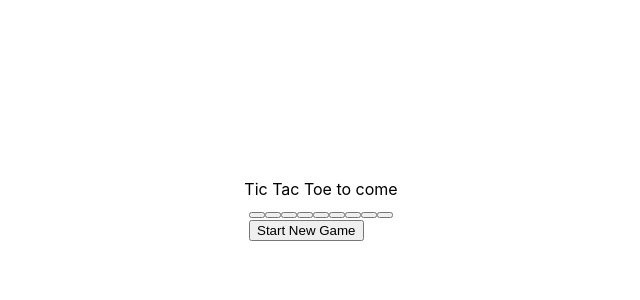
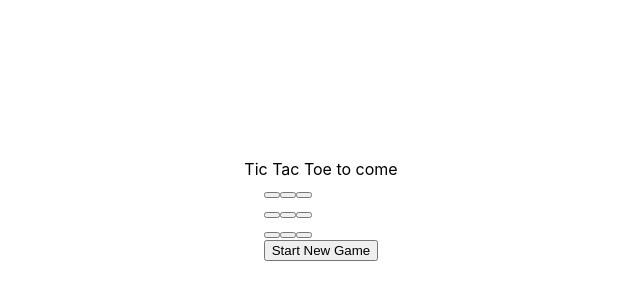
Before and after one commit to MagdalenaHenke/tictactoe, a React (Create React App) app: page / in a window 1280 px wide. Shown: the part 190-490 px from the top of the page, without its empty margins (319-959 px from the left). Built offline with nearby package versions, Linux system fonts and the light colour scheme.

Commit message:
diplay fields in three different rows

```diff
--- a/src/components/Board.jsx
+++ b/src/components/Board.jsx
@@ -4,15 +4,28 @@ import Field from './Field.jsx';
 // this component will display all the fields
 // LEENA: obviously, make this better
 function Board({ board, playField }) {
+  const getField = (i) => {
+    return <Field key={i} value={board[i]} onClick={() => playField(i)} />;
+  };
+
+  // LEENA: maybe automate rendering rows
   return (
     <div>
-      {board.map((fieldValue, index) => (
-        <Field
-          key={index}
-          value={fieldValue}
-          onClick={() => playField(index)}
-        />
-      ))}
+      <div>
+        {getField(0)}
+        {getField(1)}
+        {getField(2)}
+      </div>
+      <div>
+        {getField(3)}
+        {getField(4)}
+        {getField(5)}
+      </div>
+      <div>
+        {getField(6)}
+        {getField(7)}
+        {getField(8)}
+      </div>
     </div>
   );
 }
```
